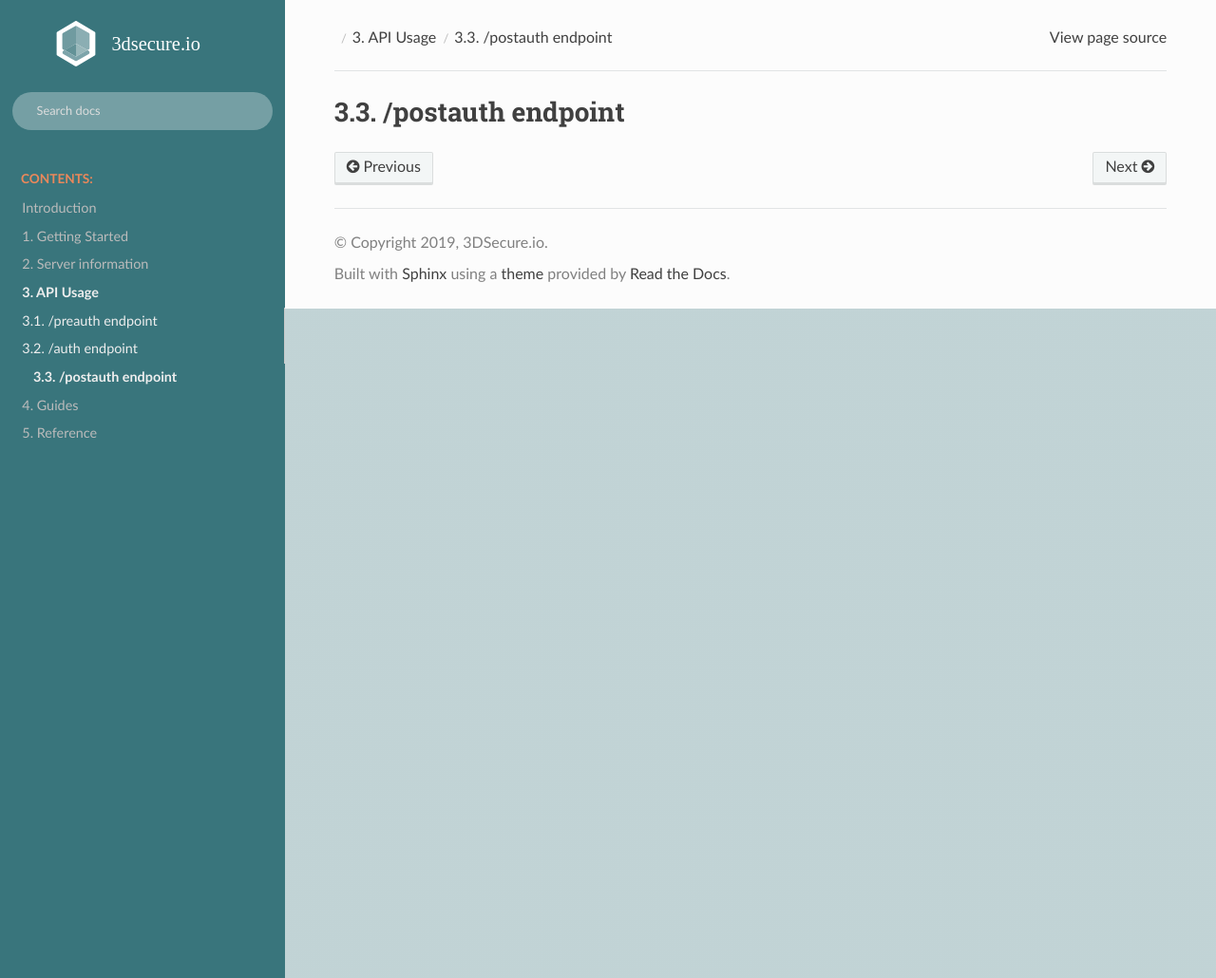
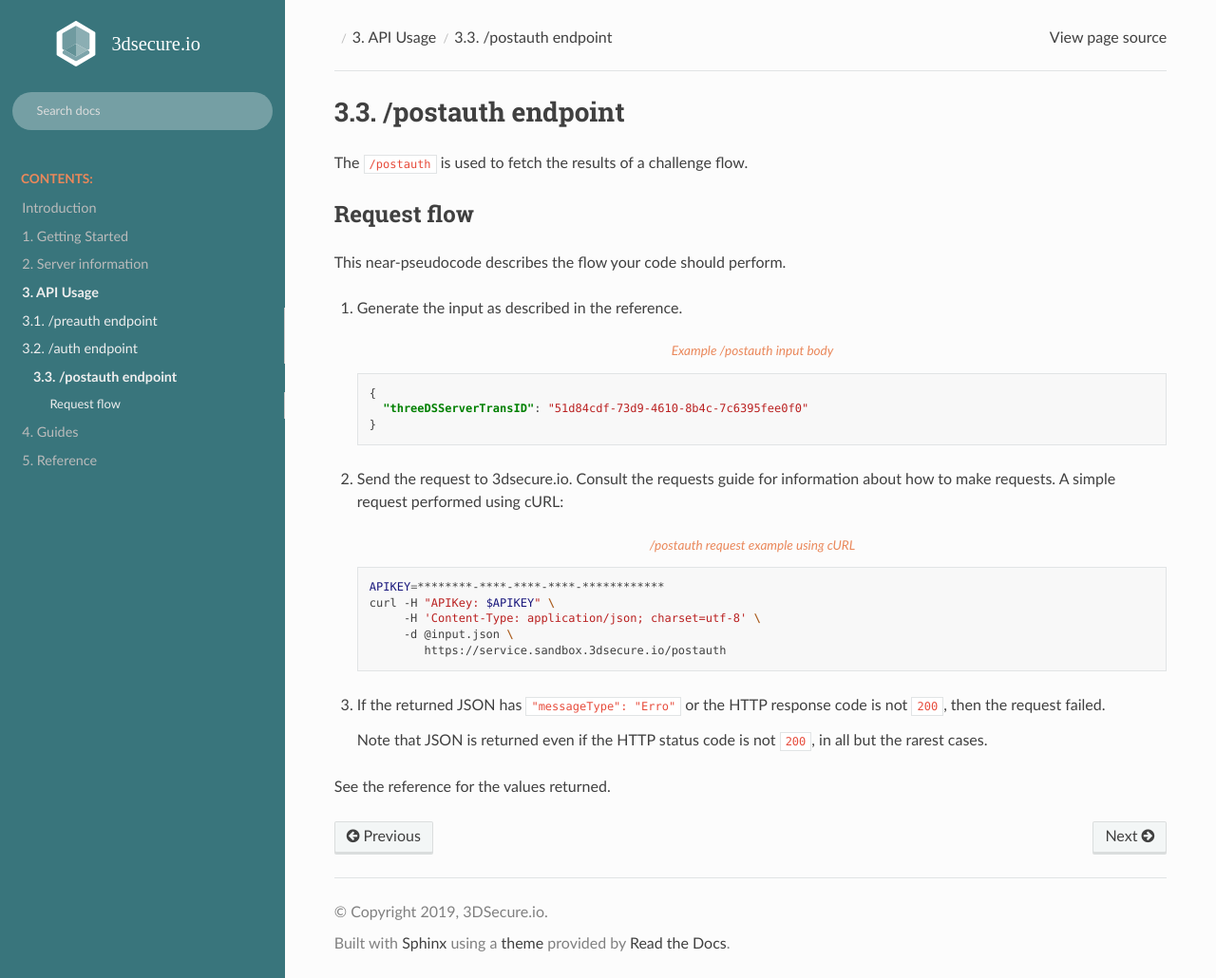
Before and after one commit to clearhaus/3DSv2-api-documentation, a Sphinx documentation site: the page built from source/postauth.rst, in a window 1280 px wide and 1030 px high. Shown: the whole window at 95% size. Built offline with Sphinx 7.4.7 and the Read the Docs theme 2.0.0, drawn with Linux system fonts in a browser that asks for light colours.

Commit message:
Describe postauth, fix typo.

```diff
--- a/source/auth.rst
+++ b/source/auth.rst
@@ -30,7 +30,7 @@ This near-pseudocode describes the flow your code should perform.
        curl -H "APIKey: $APIKEY" \
             -H 'Content-Type: application/json; charset=utf-8' \
             -d @input.json \
-               https://service.sandbox.3dsecure.io/preauth
+               https://service.sandbox.3dsecure.io/auth
 
 3. If the returned JSON has ``"messageType": "Erro"`` or the HTTP response code
    is not ``200``, then the request failed.
--- a/source/postauth.rst
+++ b/source/postauth.rst
@@ -1,4 +1,44 @@
 .. _postauth-usage:
 
+##################
 /postauth endpoint
-==================
+##################
+
+The ``/postauth`` is used to fetch the results of a challenge flow.
+
+************
+Request flow
+************
+
+This near-pseudocode describes the flow your code should perform.
+
+1. Generate the input as described in :ref:`the reference <postauth-input>`.
+
+   .. code-block:: json
+      :caption: Example /postauth input body
+
+      {
+        "threeDSServerTransID": "51d84cdf-73d9-4610-8b4c-7c6395fee0f0"
+      }
+
+
+2. Send the request to 3dsecure.io. Consult the :ref:`requests guide
+   <requests>` for information about how to make requests.
+   A simple request performed using cURL:
+
+   .. code-block:: bash
+       :caption: /postauth request example using cURL
+
+       APIKEY=********-****-****-****-************
+       curl -H "APIKey: $APIKEY" \
+            -H 'Content-Type: application/json; charset=utf-8' \
+            -d @input.json \
+               https://service.sandbox.3dsecure.io/postauth
+
+3. If the returned JSON has ``"messageType": "Erro"`` or the HTTP response code
+   is not ``200``, then the request failed.
+
+   Note that JSON is returned even if the HTTP status code is not ``200``, in
+   all but the rarest cases.
+
+See :ref:`the reference <postauth-input>` for the values returned.
--- a/source/reference.rst
+++ b/source/reference.rst
@@ -115,6 +115,8 @@ Challenge request (CReq)
 
 ``/postauth`` endpoint
 ======================
+
+.. _postauth-input:
 
 Input
 -----
```
